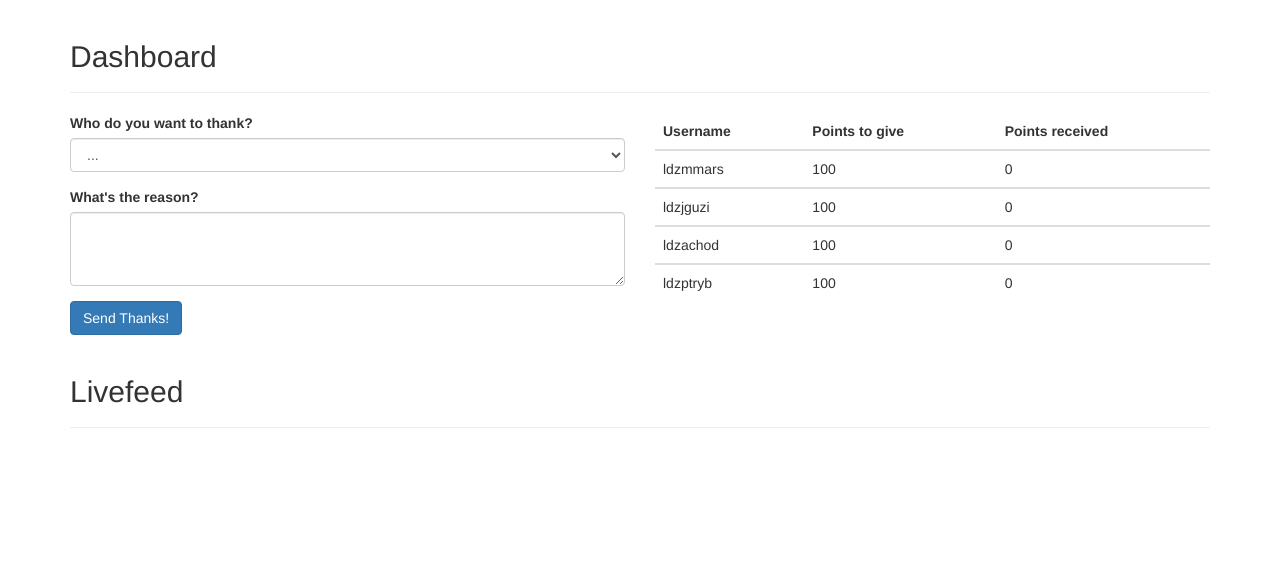
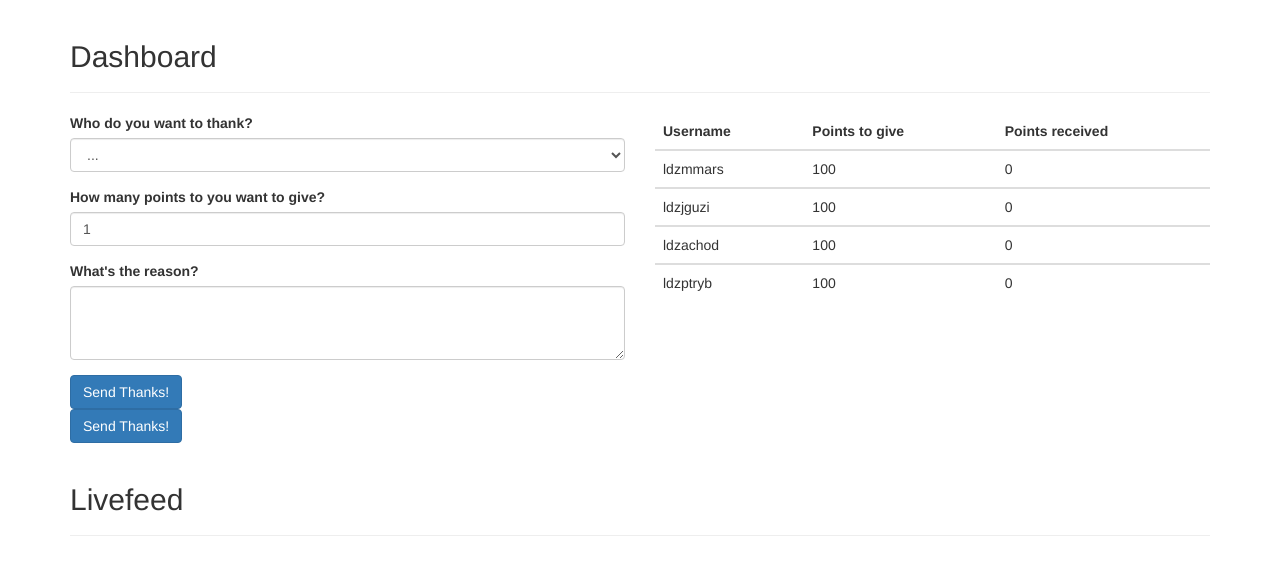
Before and after one commit to pawt/thanks, a Django app: page /home/ in a window 1280 px wide. Shown: the part 72-647 px from the top of the page. Run offline with Django 3.2, Linux system fonts and the light colour scheme; data comes from the database, SQL or seed files in the repository; some libraries are stand-ins or nearby versions.

Commit message:
Added form to send points to a specific user

```diff
--- a/accounts/templates/accounts/login.html
+++ b/accounts/templates/accounts/login.html
@@ -2,6 +2,7 @@
 
 {% block head %}
 <link rel="stylesheet" href="{% static 'css/signin.css' %}">
+<title> Login to Thanks! </title>
 {% endblock %}
 
 {% block body %}
--- a/accounts/templates/base.html
+++ /dev/null
@@ -1,34 +0,0 @@
-{% load static %}
-
-<!DOCTYPE html>
-<html>
-
-<head>
-  <meta charset="utf-8">
-  <meta http-equiv="X-UA-Compatible" content="IE=edge">
-  <meta name="viewport" content="width=device-width, initial-scale=1">
-  <meta name="description" content="">
-  <meta name="author" content="">
-  <!-- Latest compiled and minified CSS -->
-  <link rel="stylesheet" type="text/css" href="{% static 'css/bootstrap.min.css' %}" />
-  <script src="{% static 'js/jquery-3.0.0.min.js' %}"></script>
-
-  <!-- Latest compiled and minified JavaScript -->
-  <script src="{% static 'js/bootstrap.min.js' %}"></script>
-  <link rel="stylesheet" href="{% static 'css/main.css' %}">
-
-  <!-- HTML5 shim and Respond.js for IE8 support of HTML5 elements and media queries -->
-  <!--[if lt IE 9]>
-        <script src="https://oss.maxcdn.com/html5shiv/3.7.3/html5shiv.min.js"></script>
-        <script src="https://oss.maxcdn.com/respond/1.4.2/respond.min.js"></script>
-      <![endif]-->
-  {% block head %}
-  <title></title>
-  {% endblock %}
-</head>
-
-<body>
-  {% block body %} {% endblock %}
-</body>
-
-</html>
--- a/thanks/templates/thanks/mainpage.html
+++ b/thanks/templates/thanks/mainpage.html
@@ -60,10 +60,10 @@
 
     <div class="row">
       <div class="col-md-6">
-        <form>
+        <form action="/give_points/" method="post">
           <div class="form-group">
             <label for="exampleSelect1">Who do you want to thank?</label>
-            <select class="form-control" id="exampleSelect1">
+            <select class="form-control" name="receiver" id="exampleSelect1">
   		      <option>...</option>
   		      {% for employee in employees %}
   		      	<option>{{ employee }}</option>
@@ -71,8 +71,12 @@
   		    </select>
           </div>
           <div class="form-group">
+            <label>How many points to you want to give?</label>
+            <input class="form-control" id="points" type="text" name="points" value="1">
+          </div>
+          <div class="form-group">
             <label for="exampleTextarea">What's the reason?</label>
-            <textarea class="form-control vresize" id="exampleTextarea" rows="3"></textarea>
+            <textarea class="form-control vresize" id="exampleTextarea" name="reason" rows="3"></textarea>
           </div>
           <button type="submit" class="btn btn-primary">Send Thanks!</button>
         </form>
@@ -100,6 +104,24 @@
       </div>
     </div>
 
+    <div class="row">
+      <div class="col-md-6">
+        <form action="/give_points/" method="post">
+            {% csrf_token %}
+            {% for hidden in form.hidden_fields %}
+              {{ hidden }}
+            {% endfor %}
+
+            {% for field in form.visible_fields %}
+                {{ field.errors }}
+                {{ field.help_text }}
+                {{ field }}
+            {% endfor %}
+          <button type="submit" class="btn btn-primary">Send Thanks!</button>
+        </form>
+      </div>
+    </div>
+
 
     <div class="page-header">
       <h2>Livefeed</h2>
--- a/thanks/urls.py
+++ b/thanks/urls.py
@@ -3,4 +3,5 @@ from . import views
 
 urlpatterns = [
     url(r'^home/$', views.mainpage, name='mainpage'),
+    url(r'^give_points/$', views.give_points, name='give_points'),
 ]
--- a/thanks/views.py
+++ b/thanks/views.py
@@ -2,9 +2,10 @@ from django.shortcuts import render
 from .models import Employee
 from django.contrib.auth import (login as auth_login,  authenticate)
 from django.contrib.auth import logout
-from django.shortcuts import render
+from django.shortcuts import render, redirect
 from django.http import HttpResponseRedirect
 from django.core.urlresolvers import reverse
+from .forms	import TransactionForm
 
 def mainpage(request):
 	employees = Employee.objects.all().order_by('name')
@@ -30,3 +31,19 @@ def login(request):
 def logout_view(request):
     logout(request)
     return HttpResponseRedirect('/')
+
+def give_points(request):
+	form = TransactionForm(request.POST)
+
+	if form.is_valid():
+		transaction = form.save(commit=False)
+		loggedUserId = request.user.id
+		testing = Employee.objects.get(name_id=loggedUserId)
+		transaction.giver = testing
+		transaction.save()
+
+		form = TransactionForm()
+		return mainpage(request)
+
+	args = {'form': form}
+	return render(request, 'thanks/mainpage.html', args)
```
Also changed, not shown: thanks/forms.py (added, +8 -0 lines), db.sqlite3.
